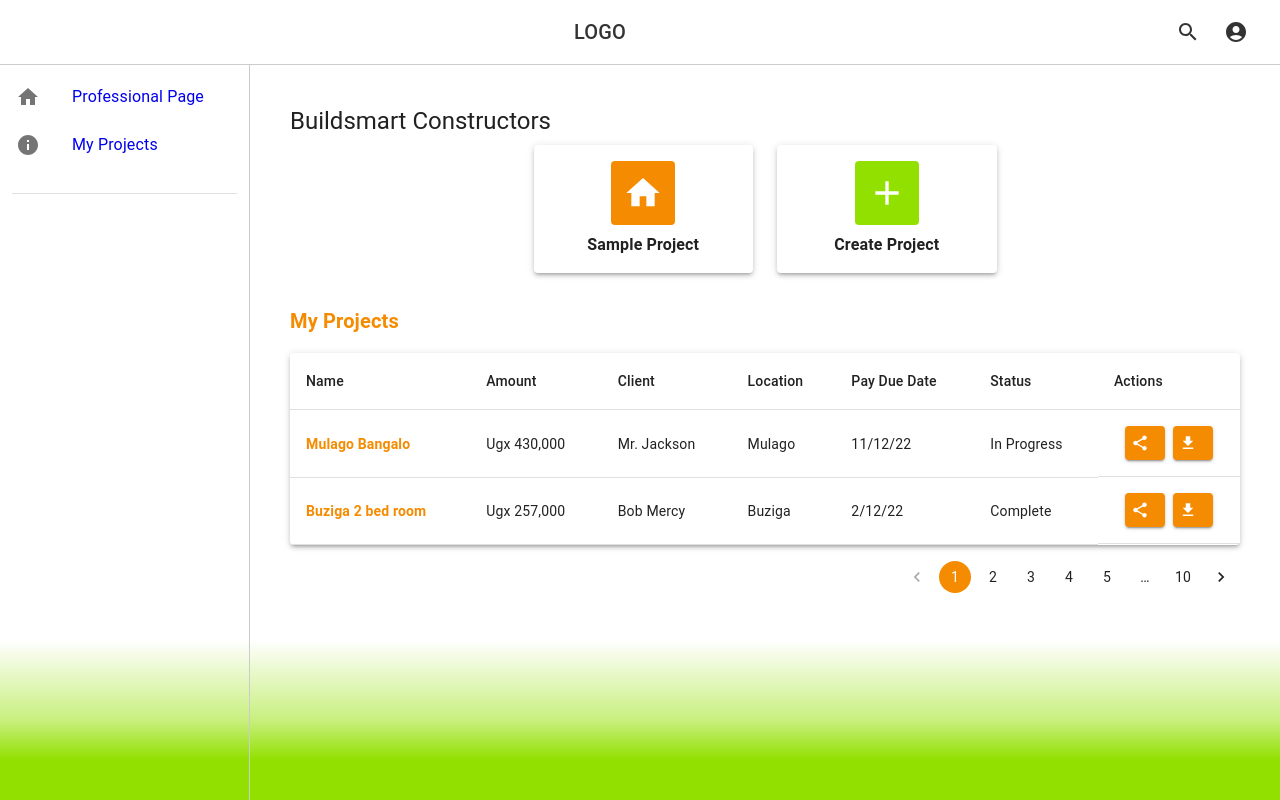
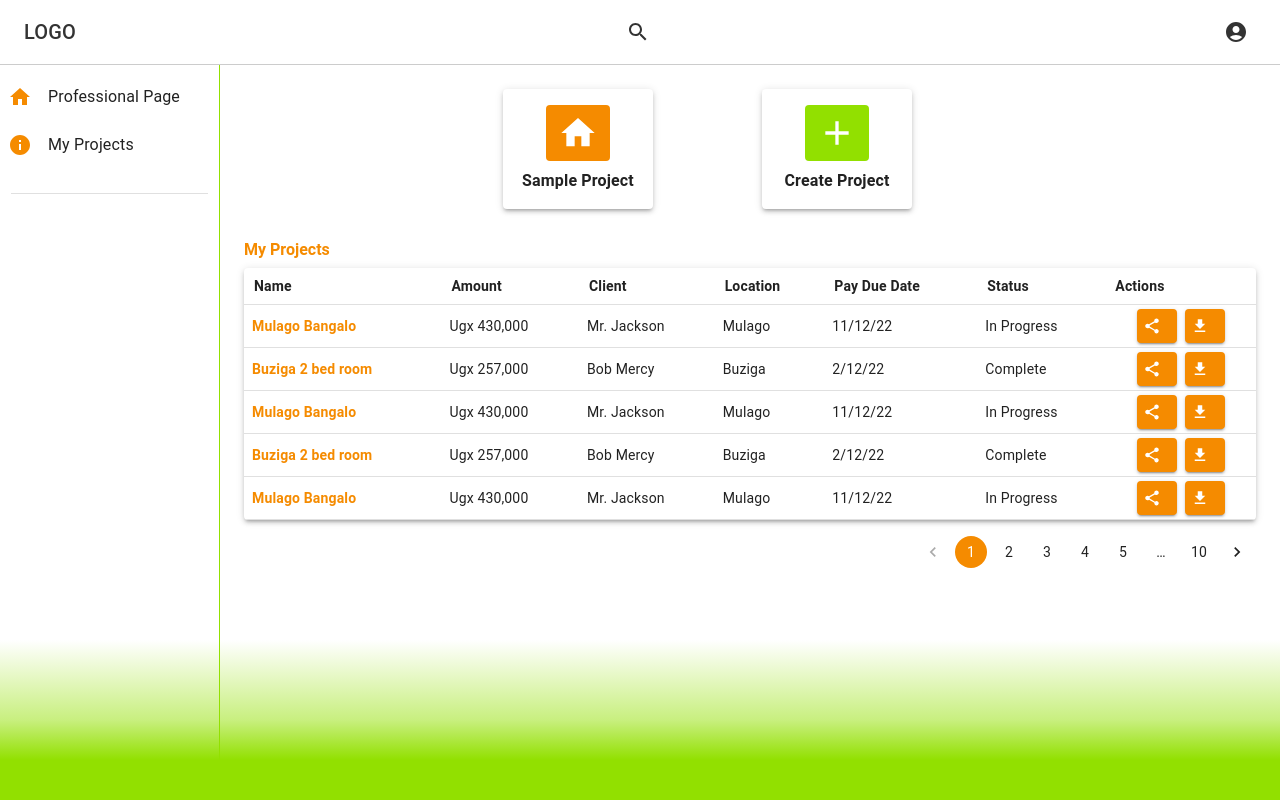
Before and after one commit to Gladys-tech/setup, a Next.js app: page /professional/projects in a window 1280 px wide. Built offline with nearby package versions, Linux system fonts and the light colour scheme.

Commit message:
projects

```diff
--- a/src/components/Navbar.tsx
+++ b/src/components/Navbar.tsx
@@ -15,14 +15,18 @@ const Navbar = () => {
   };
 
   return (
-    <AppBar position="static" sx={{ background: '#fff', boxShadow: 'none', borderBottom: '1px solid #ccc', width: '100%' }}>
-      <Toolbar sx={{ display: 'flex', justifyContent: { xs: 'space-between', md: 'flex-start' } }}>
-        {/* Logo container */}
+    <AppBar
+      position="static"
+      sx={{ background: '#fff', boxShadow: 'none', borderBottom: '1px solid #ccc', width: '100%' }}
+    >
+      <Toolbar sx={{ display: 'flex', justifyContent: 'space-between', alignItems: 'center' }}>
+
+        {/* Logo container for large and small screens */}
         <Box
           sx={{
-            display: { xs: 'flex', md: 'none' }, // Show only on small screens
-            justifyContent: 'center', // Center the logo
-            flexGrow: 1,
+            display: 'flex',
+            justifyContent: { xs: 'center', md: 'flex-start' }, // Center on small screens, left-align on large screens
+            flexGrow: { xs: 1, md: 0 },  // Grow to center on small screens, don't grow on large screens
           }}
         >
           <Typography variant="h6" component="div" sx={{ color: '#333' }}>
@@ -30,21 +34,15 @@ const Navbar = () => {
           </Typography>
         </Box>
 
+        {/* Search icon box */}
         <Box
           sx={{
-            display: { xs: 'none', md: 'flex' }, // Show only on larger screens
-            flexGrow: 1,
+            display: 'flex',
+            alignItems: 'center',
+            marginRight: { xs: 0, md: 2 },  // Adjust margin on large screens
           }}
         >
-          <Typography variant="h6" component="div" sx={{ color: '#333', textAlign: 'center', flexGrow: 1 }}>
-            LOGO
-          </Typography>
-        </Box>
-
-        {/* Search box */}
-        <Box sx={{ display: 'flex', alignItems: 'center', marginRight: 2 }}>
           <SearchIcon sx={{ color: '#333' }} />
-          {/* <InputBase placeholder="Search Project" sx={{ marginLeft: 1 }} /> */}
         </Box>
 
         {/* Account icon and menu */}
--- a/src/components/Sidebar.tsx
+++ b/src/components/Sidebar.tsx
@@ -19,7 +19,7 @@ const Sidebar: React.FC<SidebarProps> = ({ userRole, onClose }) => {
       case 'client':
         return (
           <>
-            <ListItem component={Link} href="/client/" onClick={onClose}>
+            <ListItem component={Link} href="/client/" onClick={onClose} sx={{ width: '231px', font: '14px', padding: '8px', fontWeight: 500, lineHeight: '1.25rem' }}>
               <ListItemIcon><HomeIcon /></ListItemIcon>
               <ListItemText primary="Client Pages" />
             </ListItem>
@@ -33,17 +33,76 @@ const Sidebar: React.FC<SidebarProps> = ({ userRole, onClose }) => {
 
       case 'professional':
         return (
+          // <>
+          //   <ListItem component={Link} href="/professional/" onClick={onClose}sx={{width:'231px', font:'14px',padding:'8px', fontWeight:500, lineHeight:'1.25rem'}}>
+          //     <ListItemIcon><HomeIcon /></ListItemIcon>
+          //     <ListItemText primary="Professional Page" />
+          //   </ListItem>
+          //   <ListItem component={Link} href="/professional/projects" onClick={onClose} sx={{width:'231px', font:'14px',padding:'8px', fontWeight:500, lineHeight:'1.25rem'}}>
+          //     <ListItemIcon><InfoIcon /></ListItemIcon>
+          //     <ListItemText primary="My Projects" />
+          //   </ListItem>
+          //   {/* Add more professional-specific links here */}
+          // </>
+
           <>
-            <ListItem component={Link} href="/professional/" onClick={onClose}>
-              <ListItemIcon><HomeIcon /></ListItemIcon>
-              <ListItemText primary="Professional Page" />
+            <ListItem
+              component={Link}
+              href="/professional/"
+              onClick={onClose}
+              sx={{
+                width: '231px',
+                fontSize: '14px',
+                padding: '8px',
+                fontWeight: 500,
+                lineHeight: '1.25rem',
+              }}
+            >
+              <ListItemIcon
+                sx={{
+                  minWidth: '40px', // Adjust the space for the icon
+                  color: 'primary.main', // Optional: change icon color
+                }}
+              >
+                <HomeIcon />
+              </ListItemIcon>
+              <ListItemText
+                primary="Professional Page"
+                sx={{
+                  color: 'text.primary', // Optional: set text color
+                }}
+              />
             </ListItem>
-            <ListItem component={Link} href="/professional/projects" onClick={onClose}>
-              <ListItemIcon><InfoIcon /></ListItemIcon>
-              <ListItemText primary="My Projects" />
+
+            <ListItem
+              component={Link}
+              href="/professional/projects"
+              onClick={onClose}
+              sx={{
+                width: '231px',
+                fontSize: '14px', // Changed 'font' to 'fontSize'
+                padding: '8px',
+                fontWeight: 500,
+                lineHeight: '1.25rem',
+              }}
+            >
+              <ListItemIcon
+                sx={{
+                  minWidth: '40px', // Adjust the space for the icon
+                  color: 'primary.main', // Optional: change icon color
+                }}
+              >
+                <InfoIcon />
+              </ListItemIcon>
+              <ListItemText
+                primary="My Projects"
+                sx={{
+                  color: 'text.primary', // Optional: set text color
+                }}
+              />
             </ListItem>
-            {/* Add more professional-specific links here */}
           </>
+
         );
 
       case 'company':
@@ -67,7 +126,7 @@ const Sidebar: React.FC<SidebarProps> = ({ userRole, onClose }) => {
   };
 
   return (
-    <Box sx={{ width: 250, borderRight: '1px solid #ccc', height: '100%' }}>
+    <Box sx={{ width: 220, borderRight: '1px solid #92E000', height: '100%' }}>
       <List sx={{ width: 250 }}>
         {renderSidebarContent()}
       </List>
--- a/src/layouts/MainLayout.tsx
+++ b/src/layouts/MainLayout.tsx
@@ -48,10 +48,11 @@ const MainLayout: React.FC<MainLayoutProps> = ({ children }) => {
           {/* Sidebar on larger screens */}
           <Box
             sx={{
-              width: 250,
+              width: 220,
               display: { xs: 'none', md: 'block' }, // Hidden on small screens
-              borderRight: '1px solid #ccc',
+              borderRight: '1px solid #92E000',
               maxHeight: '100%', // Make the sidebar occupy the full height of the parent
+              fontSize: '14px',
             }}
           >
             <Sidebar userRole={'professional'} />
@@ -64,7 +65,7 @@ const MainLayout: React.FC<MainLayoutProps> = ({ children }) => {
             onClose={toggleSidebar}
             sx={{
               display: { xs: 'block', md: 'none' }, // Only show on small screens
-              '& .MuiDrawer-paper': { boxSizing: 'border-box', width: 250 },
+              '& .MuiDrawer-paper': { boxSizing: 'border-box', width: 220 },
             }}
           >
             <Sidebar onClose={toggleSidebar} userRole={'client'} />
--- a/src/pages/professional/projects.tsx
+++ b/src/pages/professional/projects.tsx
@@ -1,9 +1,10 @@
-import React from 'react';
-import { Box, Button, Card, Grid, Pagination, Paper, Table, TableBody, TableCell, TableContainer, TableHead, TableRow, Typography, useTheme } from '@mui/material';
+import React, { useState } from 'react';
+import { Box, Button, Card, Dialog, DialogActions, DialogContent, DialogTitle, FormControl, Grid, InputLabel, MenuItem, Pagination, Paper, Select, Table, TableBody, TableCell, TableContainer, TableHead, TableRow, TextField, Typography, useTheme } from '@mui/material';
 import HomeIcon from '@mui/icons-material/Home';
 import AddIcon from '@mui/icons-material/Add';
 import ShareIcon from '@mui/icons-material/Share';
 import DownloadIcon from '@mui/icons-material/Download';
+import UploadFileIcon from '@mui/icons-material/UploadFile';
 
 // Define project interface
 interface Project {
@@ -20,18 +21,70 @@ interface Project {
 const projects: Project[] = [
     { id: 1, name: 'Mulago Bangalo', amount: 'Ugx 430,000', client: 'Mr. Jackson', location: 'Mulago', payDueDate: '11/12/22', status: 'In Progress' },
     { id: 2, name: 'Buziga 2 bed room', amount: 'Ugx 257,000', client: 'Bob Mercy', location: 'Buziga', payDueDate: '2/12/22', status: 'Complete' },
+    { id: 3, name: 'Mulago Bangalo', amount: 'Ugx 430,000', client: 'Mr. Jackson', location: 'Mulago', payDueDate: '11/12/22', status: 'In Progress' },
+    { id: 4, name: 'Buziga 2 bed room', amount: 'Ugx 257,000', client: 'Bob Mercy', location: 'Buziga', payDueDate: '2/12/22', status: 'Complete' },
+    { id: 5, name: 'Mulago Bangalo', amount: 'Ugx 430,000', client: 'Mr. Jackson', location: 'Mulago', payDueDate: '11/12/22', status: 'In Progress' },
+    // { id: 2, name: 'Buziga 2 bed room', amount: 'Ugx 257,000', client: 'Bob Mercy', location: 'Buziga', payDueDate: '2/12/22', status: 'Complete' },
+];
+
+// Sample phases data
+const phases = [
+    { id: 1, name: 'Foundation' },
+    { id: 2, name: 'Spring beam' },
+    { id: 3, name: 'Roofing' },
 ];
 
 const Projects = () => {
     const theme = useTheme(); // Access the theme
+    const [open, setOpen] = useState(false); // Modal open state
+    const [projectName, setProjectName] = useState('');
+    const [clientName, setClientName] = useState('');
+    const [location, setLocation] = useState('');
+    const [image, setImage] = useState<File | null>(null);
+    const [phaseId, setPhaseId] = useState('');
+
+    const handleClickOpen = () => {
+        setOpen(true);
+    };
+
+    const handleClose = () => {
+        setOpen(false);
+        // Reset fields after closing
+        setProjectName('');
+        setClientName('');
+        setLocation('');
+        setImage(null);
+        setPhaseId('');
+    };
+
+    const handleCreateProject = () => {
+        // Handle project creation logic here
+        console.log({
+            projectName,
+            clientName,
+            location,
+            image,
+            phaseId,
+        });
+        handleClose();
+    };
+
+    const handleFileChange = (e: React.ChangeEvent<HTMLInputElement>) => {
+        const files = e.target.files;
+        if (files && files.length > 0) {
+            setImage(files[0]); // Set the first file selected
+        } else {
+            setImage(null); // Set to null if no files are selected
+        }
+    };
 
     return (
-        <Box display="flex" flexDirection="column" flexGrow={1} p={3}>
-            <Typography variant="h5" gutterBottom>Buildsmart Constructors</Typography>
+        <Box display="flex" flexDirection="column" flexGrow={1} p={1}>
+            {/* <Typography variant="h5" gutterBottom>Buildsmart Constructors</Typography>  p={3} */}
             <Grid container spacing={3} justifyContent="center">
                 {/* First Card: Home Icon */}
                 <Grid item xs={3}>
-                    <Card sx={{ display: 'flex', flexDirection: 'column', alignItems: 'center', padding: 2, textAlign: 'center', boxShadow: 3, transition: '0.3s', '&:hover': { boxShadow: 6 } }}>
+                    <Card sx={{ display: 'flex', flexDirection: 'column', alignItems: 'center', padding: 2, width: '150px', height: '120px', textAlign: 'center', boxShadow: 3, transition: '0.3s', '&:hover': { boxShadow: 6 } }}>
                         <Box sx={{
                             backgroundColor: theme.palette.primary.main,
                             borderRadius: 1,
@@ -50,7 +103,7 @@ const Projects = () => {
 
                 {/* Second Card: Plus Icon */}
                 <Grid item xs={3}>
-                    <Card sx={{ display: 'flex', flexDirection: 'column', alignItems: 'center', padding: 2, textAlign: 'center', boxShadow: 3, transition: '0.3s', '&:hover': { boxShadow: 6 } }}>
+                    <Card onClick={handleClickOpen} sx={{ display: 'flex', flexDirection: 'column', alignItems: 'center', padding: 2, width: '150px', height: '120px', textAlign: 'center', boxShadow: 3, transition: '0.3s', '&:hover': { boxShadow: 6 } }}>
                         <Box sx={{
                             backgroundColor: theme.palette.secondary.main,
                             borderRadius: 1,
@@ -70,33 +123,33 @@ const Projects = () => {
 
             {/* Projects Table */}
             <Box mt={4}>
-                <Box display="flex" justifyContent="space-between" mb={2}>
-                    <Typography variant="h6" sx={{ fontWeight: 'bold', color: theme.palette.primary.main }}>My Projects</Typography>
+                <Box display="flex" justifyContent="space-between" mb={1}>
+                    <Typography variant="h3" sx={{ fontWeight: 'bold', color: theme.palette.primary.main, fontSize: '16PX' }}>My Projects</Typography>
                 </Box>
 
                 <TableContainer component={Paper} sx={{ boxShadow: 3 }}>
                     <Table>
                         <TableHead>
                             <TableRow>
-                                <TableCell>Name</TableCell>
-                                <TableCell>Amount</TableCell>
-                                <TableCell>Client</TableCell>
-                                <TableCell>Location</TableCell>
-                                <TableCell>Pay Due Date</TableCell>
-                                <TableCell>Status</TableCell>
-                                <TableCell>Actions</TableCell>
+                                <TableCell sx={{ fontWeight: 600, padding: '6px 10px' }}>Name</TableCell>
+                                <TableCell sx={{ fontWeight: 600, padding: '6px 10px' }}>Amount</TableCell>
+                                <TableCell sx={{ fontWeight: 600, padding: '6px 10px' }}>Client</TableCell>
+                                <TableCell sx={{ fontWeight: 600, padding: '6px 10px' }}>Location</TableCell>
+                                <TableCell sx={{ fontWeight: 600, padding: '6px 10px' }}>Pay Due Date</TableCell>
+                                <TableCell sx={{ fontWeight: 600, padding: '6px 10px' }}>Status</TableCell>
+                                <TableCell sx={{ fontWeight: 600, padding: '6px 10px' }}>Actions</TableCell>
                             </TableRow>
                         </TableHead>
                         <TableBody>
                             {projects.map((project) => (
-                                <TableRow key={project.id}>
-                                    <TableCell sx={{ fontWeight: 'bold', color: theme.palette.primary.main }}>{project.name}</TableCell>
-                                    <TableCell>{project.amount}</TableCell>
-                                    <TableCell>{project.client}</TableCell>
-                                    <TableCell>{project.location}</TableCell>
-                                    <TableCell>{project.payDueDate}</TableCell>
-                                    <TableCell>{project.status}</TableCell>
-                                    <TableCell sx={{ display: 'flex', justifyContent: 'center' }}>
+                                <TableRow key={project.id} sx={{ height: '20px' }}>
+                                    <TableCell sx={{ fontWeight: 'bold', color: theme.palette.primary.main, padding: '4px 8px' }}>{project.name}</TableCell>
+                                    <TableCell sx={{ padding: '4px 8px' }}>{project.amount}</TableCell>
+                                    <TableCell sx={{ padding: '4px 8px' }}>{project.client}</TableCell>
+                                    <TableCell sx={{ padding: '4px 8px' }}>{project.location}</TableCell>
+                                    <TableCell sx={{ padding: '4px 8px' }}>{project.payDueDate}</TableCell>
+                                    <TableCell sx={{ padding: '4px 8px' }}>{project.status}</TableCell>
+                                    <TableCell sx={{ display: 'flex', justifyContent: 'center', padding: '4px 8px' }}>
                                         <Box display="flex" gap={1} justifyContent="center">
                                             <Button
                                                 variant="contained"
@@ -139,6 +192,84 @@ const Projects = () => {
                     <Pagination count={10} color="primary" />
                 </Box>
             </Box>
+
+            {/* Modal for Create Project */}
+            <Dialog open={open} onClose={handleClose}>
+                <DialogTitle>Create Project</DialogTitle>
+                <DialogContent>
+                    <Box display="flex" flexDirection="column" gap={2}>
+                        <Box display="flex" justifyContent="space-between">
+                            <FormControl variant="outlined" size="small" sx={{ width: '48%' }}>
+                                <InputLabel>Project Name</InputLabel>
+                                <TextField
+                                    variant="outlined"
+                                    value={projectName}
+                                    onChange={(e) => setProjectName(e.target.value)}
+                                    size="small" // Ensure TextField is small
+                                    sx={{ height: '40px' }} // Custom height for TextField
+                                />
+                            </FormControl>
+                            <FormControl variant="outlined" size="small" sx={{ width: '48%' }}>
+                                <InputLabel>Client Name</InputLabel>
+                                <TextField
+                                    variant="outlined"
+                                    value={clientName}
+                                    onChange={(e) => setClientName(e.target.value)}
+                                    size="small" // Ensure TextField is small
+                                    sx={{ height: '40px' }} // Custom height for TextField
+                                />
+                            </FormControl>
+                        </Box>
+                        <Box display="flex" justifyContent="space-between">
+                            <FormControl variant="outlined" size="small" sx={{ width: '48%' }}>
+                                <InputLabel>Location</InputLabel>
+                                <TextField
+                                    variant="outlined"
+                                    value={location}
+                                    onChange={(e) => setLocation(e.target.value)}
+                                    size="small" // Ensure TextField is small
+                                    sx={{ height: '40px' }} // Custom height for TextField
+                                />
+                            </FormControl>
+                            <Box sx={{ width: '48%' }}>
+                                <Button
+                                    variant="outlined"
+                                    component="label"
+                                    startIcon={<UploadFileIcon />}
+                                    fullWidth
+                                >
+                                    Upload Image
+                                    <input
+                                        type="file"
+                                        hidden
+                                        onChange={handleFileChange}
+                                    />
+                                </Button>
+                                {image && <Typography sx={{ mt: 1 }}>{image.name}</Typography>}
+                            </Box>
+                        </Box>
+                        <FormControl variant="outlined" size="small" sx={{ width: '100%' }}>
+                            <InputLabel>Phase</InputLabel>
+                            <Select
+                                value={phaseId}
+                                onChange={(e) => setPhaseId(e.target.value)}
+                            >
+                                {phases.map((phase) => (
+                                    <MenuItem key={phase.id} value={phase.id}>
+                                        {phase.name}
+                                    </MenuItem>
+                                ))}
+                            </Select>
+                        </FormControl>
+                    </Box>
+                </DialogContent>
+                <DialogActions>
+                    <Button onClick={handleClose} color="primary">Cancel</Button>
+                    <Button onClick={handleCreateProject} color="primary">Create</Button>
+                </DialogActions>
+            </Dialog>
+
+
         </Box>
     );
 };
```
Also changed, not shown: src/pages/professional/login.tsx (+30 -23 lines).
